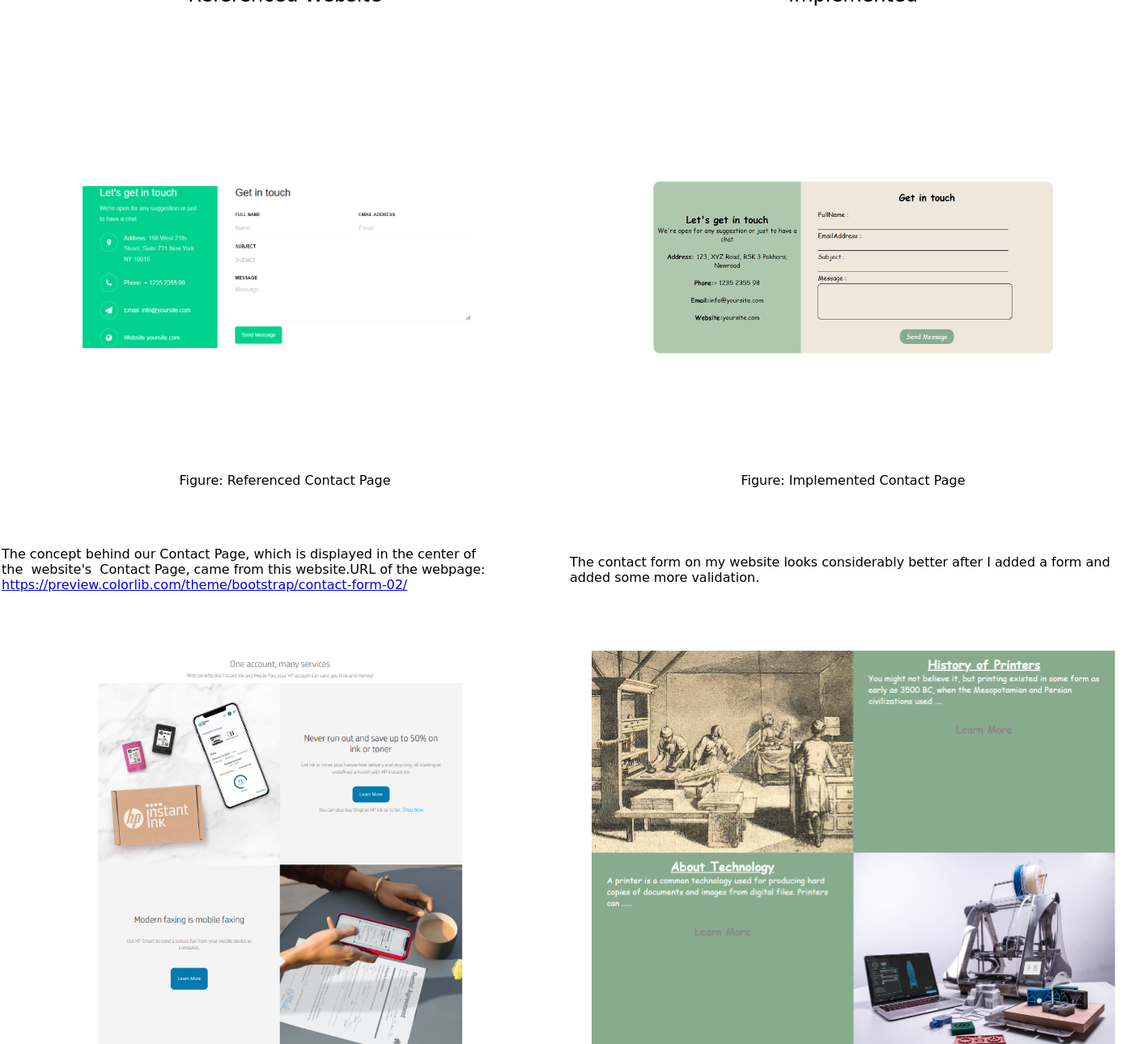
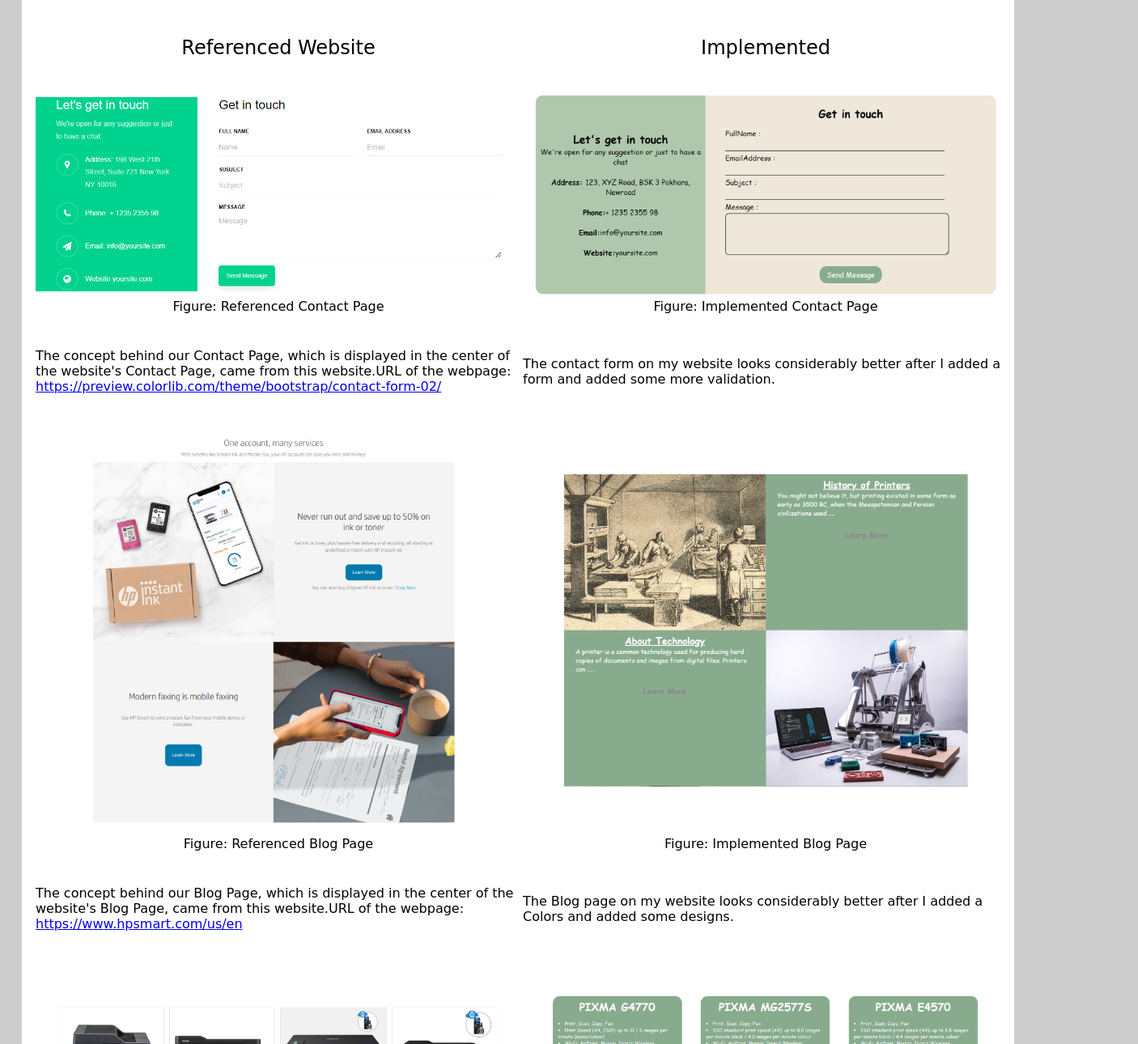
Before and after one commit to prasunpaudel/c3-printers, a plain HTML site: page references.html in a window 1280 px wide. Shown: the part 188-1478 px from the top of the page at 81% size, 1406 px wide, since content can reach past the window. Drawn offline with Linux system fonts and the light colour scheme.

Commit message:
refrence page fixed

```diff
--- a/asset/css/refrence.css
+++ b/asset/css/refrence.css
@@ -4,18 +4,18 @@ body{
 section .refrence{
     margin: auto !important;
 }
-section .refrence tbody tr td .blogImg{
-    width: 700px ;
-    height: 500px;
+section .refrence tbody tr td .contactImg{
+    width: 600px ;
+    height: 250px;
     object-fit: contain;
 }
-section .refrence tbody tr td .contactImg{
+section .refrence tbody tr td .blogImg{
     width: 500px ;
     height: 500px;
     object-fit: contain;
 }
 section .refrence tbody tr td .productImg{
-    width: 300px ;
+    width: 550px ;
     height: 500px;
     object-fit: contain;
 }
@@ -23,5 +23,5 @@ table{
     background: #fff;
 }
 td{
-    padding: 35px 0 ;
+    padding: 20px 0 ;
 }
--- a/references.html
+++ b/references.html
@@ -18,7 +18,7 @@
                 <div class="nav-flex-items">
                   <li><a class="text-primary" href="./index.html">Home</a></li>
                   <li><a class="text-primary" href="./blog.html">Blogs</a></li>
-                  <li><a class="text-primary" href="./product.html active">Products</a></li>
+                  <li><a class="text-primary" href="./product.html">Products</a></li>
                   <li><a class="text-primary" href="./aboutus.html">About_Us</a></li>
                   <li><a class="text-primary active" href="./references.html">Research</a></li>
                   <li><a class="text-primary" href="./contact.html">contact</a></li>
@@ -27,8 +27,8 @@
             </ul>
           </nav>
           <!-- navbar -->
-            <section>
-                <table class="refrence" width="80%">
+            <section style="padding: 50px 0; ">
+                <table class="refrence" width="80%" style="border-radius: 20px; padding: 10px 5px 0 15px;">
                     <thead>
                         <tr align="center">
                             <th colspan="2">
@@ -39,10 +39,10 @@
                     </thead>
                     <tbody>
                         <tr align="center">
-                            <td width="50%" style="font-size: 24px;">
+                            <td width="50%" style="font-size: 24px; padding-top: 40px;">
                                 Referenced Website
                             </td>
-                            <td style="font-size: 24px;">
+                            <td style="font-size: 24px;padding-top: 40px;">
                                 Implemented
                             </td>
                         </tr>
@@ -59,7 +59,7 @@
                         </tr>
                         <tr>
                             <td>
-                                The concept behind our Contact Page, which is displayed in the center of the  website's  Contact Page, came from this website.URL of the webpage: <a href="https://preview.colorlib.com/theme/bootstrap/contact-form-02/" target="_blank">https://preview.colorlib.com/theme/bootstrap/contact-form-02/</a>
+                                The concept behind our Contact Page, which is displayed in the center of the website's Contact Page, came from this website.URL of the webpage: <a href="https://preview.colorlib.com/theme/bootstrap/contact-form-02/" target="_blank">https://preview.colorlib.com/theme/bootstrap/contact-form-02/</a>
                             </td>
                             <td>
                                 The contact form on my website looks considerably better after I added a form and added some more validation.
@@ -79,7 +79,7 @@
                         </tr>
                         <tr>
                             <td>
-                                The concept behind our Blog Page, which is displayed in the center of the  website's  Blog Page, came from this website.URL of the webpage: <a href="https://www.hpsmart.com/us/en" target="_blank">https://www.hpsmart.com/us/en</a>
+                                The concept behind our Blog Page, which is displayed in the center of the website's Blog Page, came from this website.URL of the webpage: <a href="https://www.hpsmart.com/us/en" target="_blank">https://www.hpsmart.com/us/en</a>
                             </td>
                             <td>
                                 The Blog page on my website looks considerably better after I added a Colors and added some designs.
@@ -99,7 +99,7 @@
                         </tr>
                         <tr>
                             <td>
-                                The concept behind our Blog Page, which is displayed in the center of the  website's  Blog Page, came from this website.URL of the webpage: <a href="https://www.hpsmart.com/us/en" target="_blank">https://www.hpsmart.com/us/en</a>
+                                The concept behind our Blog Page, which is displayed in the center of the website's Blog Page, came from this website.URL of the webpage: <a href="https://www.hpsmart.com/us/en" target="_blank">https://www.hpsmart.com/us/en</a>
                             </td>
                             <td>
                                 The Blog page on my website looks considerably better after I added a Colors and added some designs.
```
